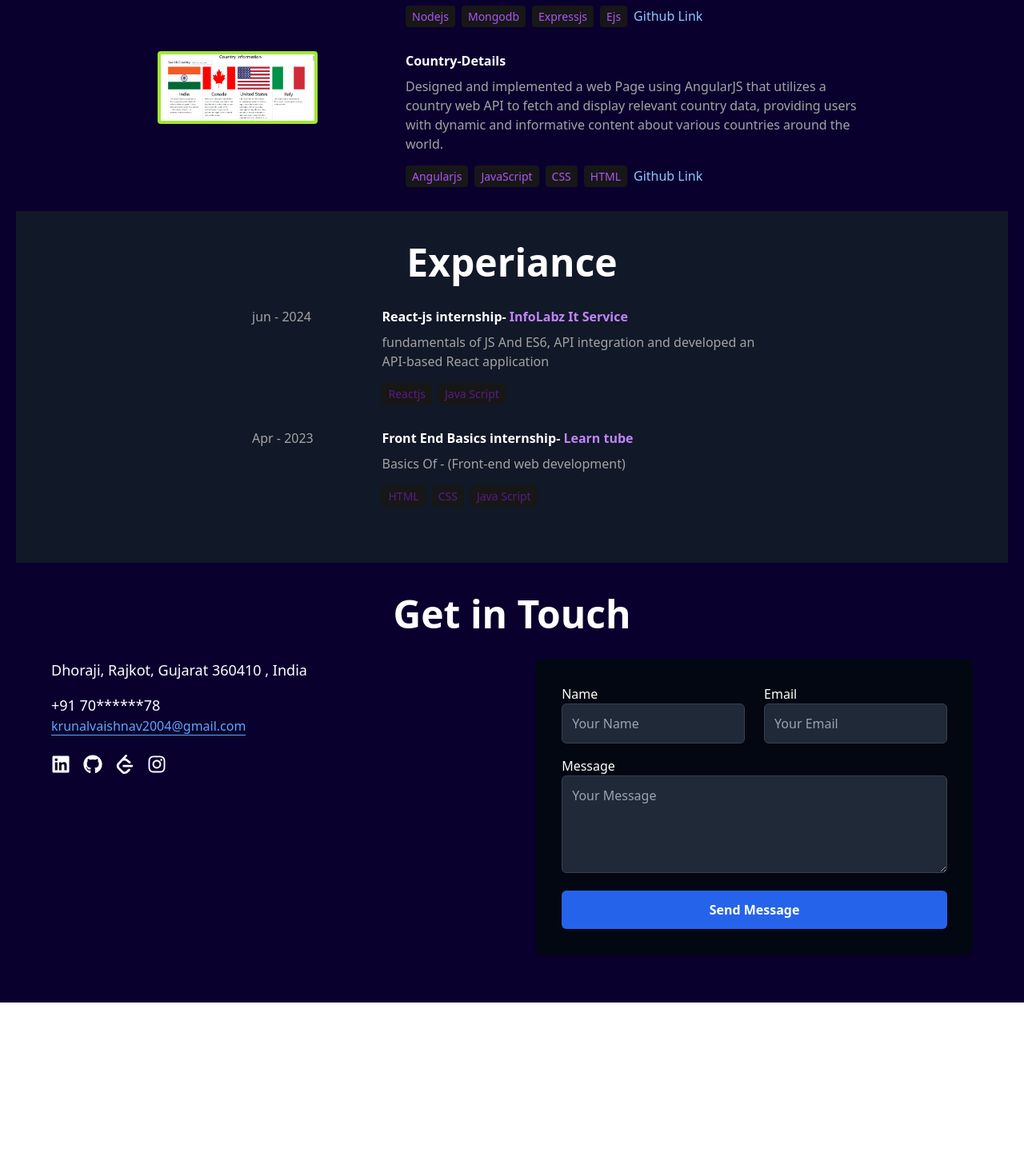
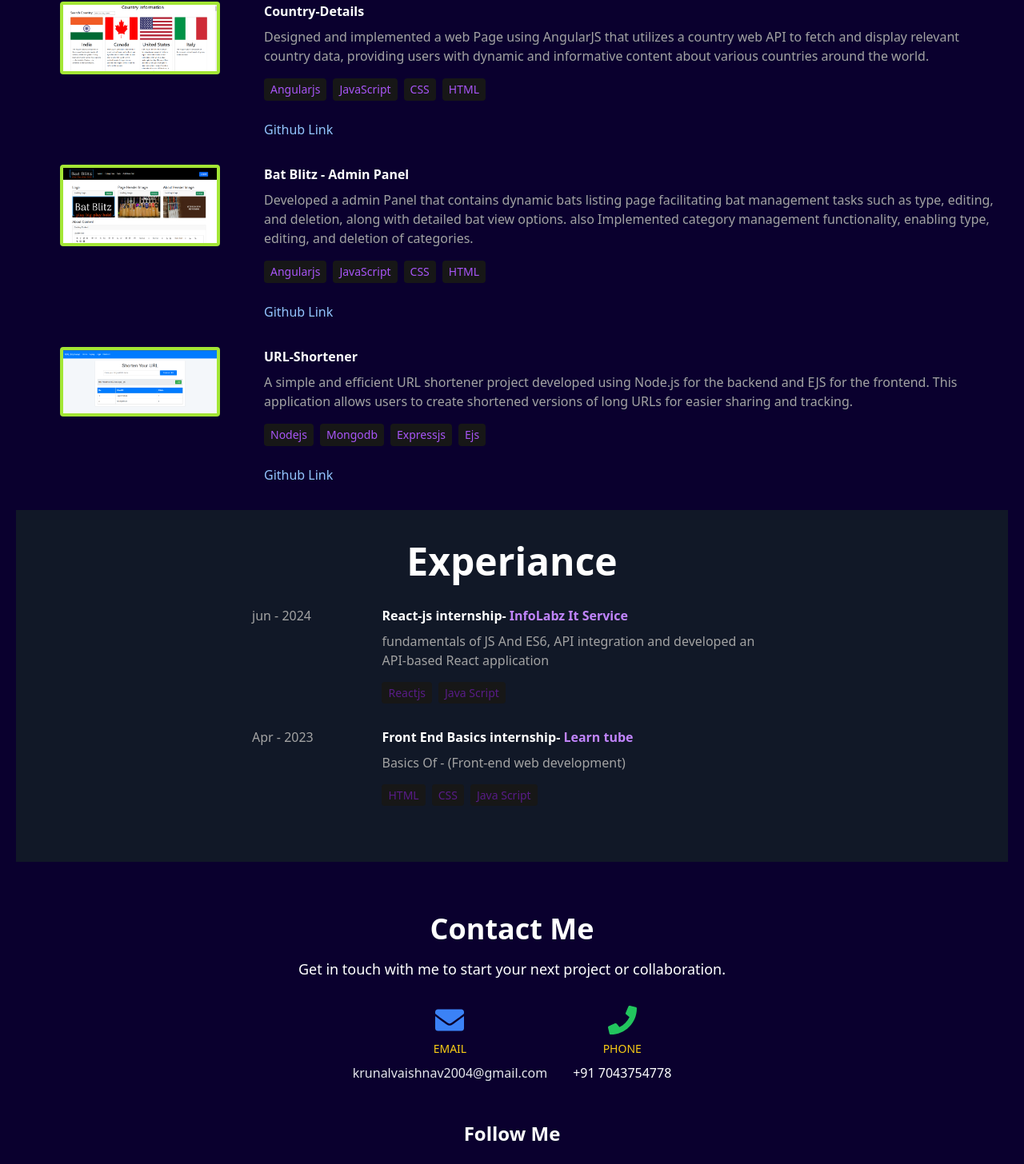
Before and after one commit to krunalvaishnav/Portfolio, a React (Create React App) app: page / in a window 1280 px wide. Shown: the part 2186-3642 px from the top of the page at 80% size. Before the commit the page ends 3440 px from the top, so only its background shows below. Built offline with nearby package versions, Linux system fonts and the light colour scheme; the HTML template or start-up script is replaced by a standard one.

Commit message:
make a code responsive

```diff
--- a/src/components/Contect/Contect.jsx
+++ b/src/components/Contect/Contect.jsx
@@ -1,109 +1,88 @@
 import React from "react";
 import { CONTACT } from "../../constants/index.js";
-import { FaLinkedin, FaInstagram, FaGithub } from "react-icons/fa";
+import {
+  FaEnvelope,
+  FaPhone,
+  FaLinkedin,
+  FaGithub,
+  FaInstagram,
+} from "react-icons/fa";
 import { SiLeetcode } from "react-icons/si";
 
 function Contact() {
   return (
-    <div className="flex flex-col justify-center items-center text-white py-10 px-6">
-      <h1 className="text-5xl font-bold mb-8 text-center">Get in Touch</h1>
+    <div className="flex flex-col justify-center items-center text-white py-16 px-6 ">
+      <h1 className="text-4xl font-bold mb-4 text-center">Contact Me</h1>
+      <p className="text-lg text-center mb-8">
+        Get in touch with me to start your next project or collaboration.
+      </p>
 
-      <div className="w-full max-w-6xl flex flex-col lg:flex-row justify-between items-start lg:space-x-16 text-left">
-        <div className="lg:w-1/2 mb-8 lg:mb-0">
-          <div className="space-y-4 mb-6">
-            <p className="text-lg">{CONTACT.address}</p>
-            <p className="text-lg">{CONTACT.phoneNo}</p>
+      {/* Contact Icons and Details */}
+      <div className="flex gap-8 justify-center items-center max-w-4xl mx-auto">
+        {/* Email */}
+        <div className="flex flex-col items-center space-y-2 ">
+          <FaEnvelope className="text-blue-500 text-4xl" />
+          <p className="text-sm font-medium text-yellow-400">EMAIL</p>
           <a
             href={`mailto:${CONTACT.email}`}
-              className="text-blue-400 hover:text-blue-600 transition border-b border-blue-400"
+            className=" text-gray-200 hover:text-blue-500 transition"
           >
             {CONTACT.email}
           </a>
         </div>
-          <div className="mt-4 flex gap-4 text-2xl">
+
+        {/* Phone */}
+        <div className="flex flex-col items-center space-y-2">
+          <FaPhone className="text-green-500 text-4xl" />
+          <p className="text-sm font-medium text-yellow-400">PHONE</p>
+          <p className="hover:text-blue-500 transition">{CONTACT.phoneNo}</p>
+        </div>
+      </div>
+
+      {/* Follow Us Section */}
+      <div className="mt-12 text-center">
+        <h2 className="text-2xl font-semibold mb-6">Follow Me</h2>
+        <div className="flex justify-center gap-6 text-3xl">
+          {/* LinkedIn */}
           <a
             href="https://www.linkedin.com/in/krunalvaishnav/"
             target="_blank"
             rel="noopener noreferrer"
+            className="text-blue-500 hover:text-blue-700 transition"
           >
             <FaLinkedin />
           </a>
+
+          {/* GitHub */}
           <a
-              href="https://github.com/krunalvaishnav1"
+            href="https://github.com/krunalvaishnav"
             target="_blank"
             rel="noopener noreferrer"
+            className="text-gray-400 hover:text-gray-600 transition"
           >
             <FaGithub />
           </a>
+
+          {/* LeetCode */}
           <a
-              href="https://leetcode.com/u/krunalvaishnav1/"
+            href="https://leetcode.com/u/krunalvaishnav/"
             target="_blank"
             rel="noopener noreferrer"
+            className="text-yellow-500 hover:text-yellow-700 transition"
           >
             <SiLeetcode />
           </a>
+
+          {/* Instagram */}
           <a
             href="https://www.instagram.com/mr___vaishnav__/"
             target="_blank"
             rel="noopener noreferrer"
+            className="text-pink-500 hover:text-pink-700 transition"
           >
             <FaInstagram />
           </a>
         </div>
-        </div>
-
-        {/* Contact Form */}
-        <form className="lg:w-1/2 bg-gray-950 text-white rounded-lg shadow-lg p-8 space-y-4">
-          <div className="flex flex-col md:flex-row justify-between gap-6">
-            <div className="w-full">
-              <label htmlFor="name" className="block text-left font-medium">
-                Name
-              </label>
-              <input
-                type="text"
-                id="name"
-                name="name"
-                className="w-full p-3 bg-gray-800 border border-gray-700 rounded-md focus:outline-none focus:ring-2 focus:ring-blue-500"
-                placeholder="Your Name"
-                required
-              />
-            </div>
-            <div className="w-full">
-              <label htmlFor="email" className="block text-left font-medium">
-                Email
-              </label>
-              <input
-                type="email"
-                id="email"
-                name="email"
-                className="w-full p-3 bg-gray-800 border border-gray-700 rounded-md focus:outline-none focus:ring-2 focus:ring-blue-500"
-                placeholder="Your Email"
-                required
-              />
-            </div>
-          </div>
-
-          <div>
-            <label htmlFor="message" className="block text-left font-medium">
-              Message
-            </label>
-            <textarea
-              id="message"
-              name="message"
-              rows="4"
-              className="w-full p-3 bg-gray-800 border border-gray-700 rounded-md focus:outline-none focus:ring-2 focus:ring-blue-500"
-              placeholder="Your Message"
-              required
-            />
-          </div>
-
-          <button
-            type="submit"
-            className="w-full bg-blue-600 hover:bg-blue-700 text-white py-3 rounded-md font-semibold transition"
-          >
-            Send Message
-          </button>
-        </form>
       </div>
     </div>
   );
--- a/src/components/Main/Main.jsx
+++ b/src/components/Main/Main.jsx
@@ -5,32 +5,31 @@ import cv from "../../assets/Krunal Vaishnav.pdf";
 function Main() {
   return (
     <div className="flex flex-col justify-center items-center text-blue-200 py-10 px-6">
-      <div className="w-full max-w-6xl flex flex-col lg:flex-row justify-between items-start lg:space-x-16 text-left  pb-4 lg:mb-35">
+      <div className="w-full max-w-6xl flex flex-col lg:flex-row justify-between items-start lg:space-x-16 text-left pb-4 lg:mb-35">
         <div className="w-full lg:w-1/2 mb-8 lg:mb-0">
           <div className="flex flex-col items-center lg:items-start">
-            <h1 className="pb-4 font-semibold tracking-tight lg:mt-16 text-7xl">
+            <h1 className="pb-4 font-semibold tracking-tight lg:mt-16 text-4xl sm:text-5xl md:text-6xl lg:text-7xl">
               Krunal Vaishnav
             </h1>
-            <span className="bg-gradient-to-r from-pink-300 via-slate-400 to-purple-500 bg-clip-text text-4xl text-transparent">
+            <span className="bg-gradient-to-r from-pink-300 via-slate-400 to-purple-500 bg-clip-text text-2xl sm:text-3xl md:text-4xl text-transparent">
               Full Stack Developer
             </span>
-            <p className="my-3 py-2 max-w-xl font-light tracking-tighter text-center lg:text-left">
+            <p className="my-3 py-2 max-w-xl font-light tracking-tighter text-center sm:text-left text-sm sm:text-base">
               I am a Fourth-year BE.IT student and a proficient Full Stack
               Developer, skilled in both MERN and MEAN stacks.
             </p>
             <a
               href={cv}
               download="Krunal_Vaishnav_CV.pdf"
-              className="mt-4 inline-block bg-gradient-to-r from-blue-900 via-blue-500 to-blue-900 text-white font-semibold py-2 px-4 rounded"
+              className="mt-4 inline-block bg-gradient-to-r from-blue-900 via-blue-500 to-blue-900 text-white font-semibold py-2 px-4 rounded text-sm sm:text-base"
             >
               Download CV
             </a>
-            {/* <a href="">Contect</a> */}
           </div>
         </div>
-        <div className="w-full lg:w-1/2 flex justify-center lg:pt-20">
+        <div className="w-full lg:w-1/2 flex  justify-center lg:pt-20">
           <img
-            className="rounded-2xl w-auto h-80"
+            className="rounded-2xl w-auto h-48  sm:h-64 md:h-72 lg:h-80"
             src={profilepic}
             alt="profilepicture"
           />
--- a/src/components/Project/Project.jsx
+++ b/src/components/Project/Project.jsx
@@ -1,40 +1,54 @@
-import React from 'react';
-import { PROJECTS } from '../../constants/index.js';
+import React from "react";
+import { PROJECTS } from "../../constants/index.js";
 
 function Project() {
   return (
-    <div className='mt-8'>
-      <h1 className='text-5xl font-bold mb-8 text-center'>Projects</h1>
+    <div className="mt-8">
+      <h1 className="text-5xl font-bold mb-8 text-center">Projects</h1>
       <div>
         {PROJECTS.map((Project, index) => (
-          <div key={index} className='mb-8 flex flex-wrap lg:justify-center'>
-            <div className='w-full lg:w-1/4'>
+          <div key={index} className="mb-8 flex flex-wrap lg:justify-center">
+            <div className="w-full sm:w-1/2 md:w-1/3 lg:w-1/4">
               <img
                 src={Project.image}
                 width={200}
                 height={200}
                 alt={Project.title}
-                className='mb-6 rounded border-4 border-lime-400'
+                className="mb-6 rounded border-4 border-lime-400 mx-auto"
               />
             </div>
-            <div className='w-full max-w-xl lg:w-3/4'>
-              <h6 className='mb-2 font-semibold'>{Project.title}</h6>
-              <p className='mb-4 text-neutral-400'>{Project.description}</p>
+            <div className="w-full sm:w-1/2 md:w-2/3 lg:w-3/4">
+              <h6 className="mb-2 font-semibold">{Project.title}</h6>
+              <p className="mb-4 text-neutral-400">{Project.description}</p>
+              <div className="flex flex-wrap mb-4">
                 {Project.technologies.map((tech, index) => (
                   <span
                     key={index}
-                  className='mr-2 rounded bg-neutral-900 px-2 py-1 text-sm font-medium text-purple-500'
+                    className="mr-2 mb-2 rounded bg-neutral-900 px-2 py-1 text-sm font-medium text-purple-500"
                   >
                     {tech}
                   </span>
                 ))}
+              </div>
+              {Project.title === "Tulsi Ropes Industry Website" ? (
                 <a
                   href={Project.link}
-                className='text-blue-300 hover:underline'
-                target='_blank'
+                  className="text-blue-300 hover:underline"
+                  target="_blank"
+                  rel="noopener noreferrer"
+                >
+                  Visit Website
+                </a>
+              ) : (
+                <a
+                  href={Project.link}
+                  className="text-blue-300 hover:underline"
+                  target="_blank"
+                  rel="noopener noreferrer"
                 >
                   Github Link
                 </a>
+              )}
             </div>
           </div>
         ))}
--- a/src/components/Skills/Skills.jsx
+++ b/src/components/Skills/Skills.jsx
@@ -8,47 +8,47 @@ import React from "react";
 function Skills() {
   return (
     <div className="flex flex-col justify-center items-center bg-gradient-to-b from-gray-900 to-gray-900 text-white py-16 px-6">
-      <h1 className="text-5xl mt-9 font-bold mb-8 text-center">Skills</h1>
-      <div className="grid grid-cols-1 sm:grid-cols-2 md:grid-cols-3 lg:grid-cols-5 gap-8 items-center justify-center">
+      <h1 className="text-4xl sm:text-5xl mt-9 font-bold mb-8 text-center">Skills</h1>
+      <div className="grid grid-cols-2 sm:grid-cols-3 md:grid-cols-4 lg:grid-cols-5 gap-6 sm:gap-8 items-center justify-center">
         <div className="rounded-2xl border-4 border-neutral-800 p-4 flex flex-col items-center">
-          <FaJava className="text-7xl text-red-600" />
-          <p className="mt-1 text-center text-blue-200">Java</p>
+          <FaJava className="text-5xl sm:text-7xl text-red-600" />
+          <p className="mt-1 text-center text-blue-200 text-sm sm:text-base">Java</p>
         </div>
         <div className="rounded-2xl border-4 border-neutral-800 p-4 flex flex-col items-center">
-          <IoLogoJavascript className="text-7xl text-yellow-400" />
-          <p className="mt-1 text-center text-blue-200">Javascript</p>
+          <IoLogoJavascript className="text-5xl sm:text-7xl text-yellow-400" />
+          <p className="mt-1 text-center text-blue-200 text-sm sm:text-base">Javascript</p>
         </div>
         <div className="rounded-2xl border-4 border-neutral-800 p-4 flex flex-col items-center">
-          <RiReactjsLine className="text-7xl text-cyan-400" />
-          <p className="mt-1 text-center text-blue-200">ReactJs</p>
+          <RiReactjsLine className="text-5xl sm:text-7xl text-cyan-400" />
+          <p className="mt-1 text-center text-blue-200 text-sm sm:text-base">ReactJs</p>
         </div>
         <div className="rounded-2xl border-4 border-neutral-800 p-4 flex flex-col items-center">
-          <FaNodeJs className="text-7xl text-green-500" />
-          <p className="mt-1 text-center text-blue-200">NodeJs</p>
+          <FaNodeJs className="text-5xl sm:text-7xl text-green-500" />
+          <p className="mt-1 text-center text-blue-200 text-sm sm:text-base">NodeJs</p>
         </div>
         <div className="rounded-2xl border-4 border-neutral-800 p-4 flex flex-col items-center">
-          <BiLogoMongodb className="text-7xl text-green-500" />
-          <p className="mt-1 text-center text-blue-200">Mongodb</p>
+          <BiLogoMongodb className="text-5xl sm:text-7xl text-green-500" />
+          <p className="mt-1 text-center text-blue-200 text-sm sm:text-base">Mongodb</p>
         </div>
         <div className="rounded-2xl border-4 border-neutral-800 p-4 flex flex-col items-center">
-          <FaFigma className="text-7xl text-pink-400" />
-          <p className="mt-1 text-center text-blue-200">Figma</p>
+          <FaFigma className="text-5xl sm:text-7xl text-pink-400" />
+          <p className="mt-1 text-center text-blue-200 text-sm sm:text-base">Figma</p>
         </div>
         <div className="rounded-2xl border-4 border-neutral-800 p-4 flex flex-col items-center">
-          <FaHtml5 className="text-7xl text-red-500" />
-          <p className="mt-1 text-center text-blue-200">HTML</p>
+          <FaHtml5 className="text-5xl sm:text-7xl text-red-500" />
+          <p className="mt-1 text-center text-blue-200 text-sm sm:text-base">HTML</p>
         </div>
         <div className="rounded-2xl border-4 border-neutral-800 p-4 flex flex-col items-center">
-          <FaCss3Alt className="text-7xl text-blue-500" />
-          <p className="mt-1 text-center text-blue-200">CSS</p>
+          <FaCss3Alt className="text-5xl sm:text-7xl text-blue-500" />
+          <p className="mt-1 text-center text-blue-200 text-sm sm:text-base">CSS</p>
         </div>
         <div className="rounded-2xl border-4 border-neutral-800 p-4 flex flex-col items-center">
-          <FaGitAlt className="text-7xl text-red-500" />
-          <p className="mt-1 text-center text-blue-200">Git</p>
+          <FaGitAlt className="text-5xl sm:text-7xl text-red-500" />
+          <p className="mt-1 text-center text-blue-200 text-sm sm:text-base">Git</p>
         </div>
         <div className="rounded-2xl border-4 border-neutral-800 p-4 flex flex-col items-center">
-          <FiDatabase className="text-7xl text-blue-500" />
-          <p className="mt-1 text-center text-blue-200">SQL</p>
+          <FiDatabase className="text-5xl sm:text-7xl text-blue-500" />
+          <p className="mt-1 text-center text-blue-200 text-sm sm:text-base">SQL</p>
         </div>
       </div>
     </div>
--- a/src/constants/index.js
+++ b/src/constants/index.js
@@ -5,6 +5,7 @@ import project4 from "../assets/projects/project-4.jpg";
 import project5 from "../assets/projects/project-5.jpg";
 import project6 from "../assets/projects/project-6.jpg";
 import project7 from "../assets/projects/project-7.jpg";
+import project8 from "../assets/projects/project-8.jpg";
 
 export const HERO_CONTENT = `I am a passionate full stack developer with a knack for crafting robust and scalable web applications. With 5 years of hands-on experience, I have honed my skills in front-end technologies like Reactjs, as well as back-end technologies like Nodejs, MySQL, and MongoDB. My goal is to leverage my expertise to create innovative solutions that drive business growth and deliver exceptional user experiences.`;
 
@@ -29,12 +30,20 @@ export const EXPERIENCES = [
 
 export const PROJECTS = [
   {
+    title: "Tulsi Ropes Industry Website",
+    image: project8,
+    description:
+      "Developed a professional website for Tulsi Ropes Industry as a freelance project. The website showcases the company's products, including ropes and packaging materials, and provides a seamless user experience with responsive design and easy navigation. Hosted on Hostinger, it ensures reliable performance and accessibility for potential customers.",
+    technologies: ["React", "JavaScript", "CSS", "HTML"],
+    link: "https://www.tulsiropesindustry.com",
+  },
+  {
     title: "IP Descovery and Open ports",
     image: project1,
     description:
       "Enter your IP address and get detailed information about your location, internet service provider, and more.",
     technologies: ["Reactjs", "Nodejs", "Mongodb", "Expressjs", "Tailwind css"],
-    link:"https://github.com/krunalvaishnav1/IPDO-IP-discovery-and-open-ports-.git"
+    link: "https://github.com/krunalvaishnav1/IPDO-IP-discovery-and-open-ports-.git",
   },
   {
     title: "Snapbite",
@@ -42,7 +51,7 @@ export const PROJECTS = [
     description:
       " Developed a full-featured food delivery website with product filtering, search, and cart functionality. Integrated secure user authentication, real-time food tracking, and an admin dashboard for managing orders, users and products.",
     technologies: ["Reactjs", "Nodejs", "Mongodb", "Expressjs", "Tailwind css"],
-    link:"https://github.com/krunalvaishnav1/Snapbite.git"
+    link: "https://github.com/krunalvaishnav1/Snapbite.git",
   },
   {
     title: "Blogiverse",
@@ -50,7 +59,7 @@ export const PROJECTS = [
     description:
       "Developed Blogiverse a dynamic blog platform using Node.js, MongoDB, and EJS. Key features include user, authentication, adding and deleting blog posts, and commenting functionality. ",
     technologies: ["Nodejs", "Mongodb", "Expressjs", "Ejs"],
-    link:"https://github.com/krunalvaishnav1/Blogiverse.git"
+    link: "https://github.com/krunalvaishnav1/Blogiverse.git",
   },
   {
     title: "Portfolio",
@@ -58,15 +67,23 @@ export const PROJECTS = [
     description:
       "A personal portfolio website showcasing projects, skills, and contact information.",
     technologies: ["React", "Tailwing css"],
-    link:"https://github.com/krunalvaishnav1/Portfolio.git"
+    link: "https://github.com/krunalvaishnav1/Portfolio.git",
+  },
+  {
+    title: "Country-Details",
+    image: project7,
+    description:
+      "Designed and implemented a web Page using AngularJS that utilizes a country web API to fetch and display relevant country data, providing users with dynamic and informative content about various countries around the world.",
+    technologies: ["Angularjs", "JavaScript", "CSS", "HTML"],
+    link: "https://github.com/krunalvaishnav1/Country-Details.git",
   },
   {
     title: " Bat Blitz - Admin Panel",
     image: project5,
     description:
       "Developed a admin Panel that contains dynamic bats listing page facilitating bat management tasks such as type, editing, and deletion, along with detailed bat view options. also Implemented category management functionality, enabling type, editing, and deletion of categories.",
-    technologies: ["Angularjs","JavaScript","CSS", "HTML"],
-    link:"https://github.com/krunalvaishnav1/Bat-Blitz---Admin-panel-.git"
+    technologies: ["Angularjs", "JavaScript", "CSS", "HTML"],
+    link: "https://github.com/krunalvaishnav1/Bat-Blitz---Admin-panel-.git",
   },
   {
     title: "URL-Shortener",
@@ -74,20 +91,12 @@ export const PROJECTS = [
     description:
       "A simple and efficient URL shortener project developed using Node.js for the backend and EJS for the frontend. This application allows users to create shortened versions of long URLs for easier sharing and tracking.",
     technologies: ["Nodejs", "Mongodb", "Expressjs", "Ejs"],
-    link:"https://github.com/krunalvaishnav1/URL-Shortener.git"
-  },
-  {
-    title: "Country-Details",
-    image: project7,
-    description:
-      "Designed and implemented a web Page using AngularJS that utilizes a country web API to fetch and display relevant country data, providing users with dynamic and informative content about various countries around the world.",
-    technologies: ["Angularjs","JavaScript","CSS", "HTML"],
-    link:"https://github.com/krunalvaishnav1/Country-Details.git"
+    link: "https://github.com/krunalvaishnav1/URL-Shortener.git",
   },
 ];
 
 export const CONTACT = {
   address: "Dhoraji, Rajkot, Gujarat 360410 , India",
-  phoneNo: "+91 70******78 ",
+  phoneNo: "+91 7043754778 ",
   email: "krunalvaishnav2004@gmail.com",
 };
```
Also changed, not shown: src/assets/projects/project-8.jpg (added), 1 other file (tests, documents, lock files or other folders). Lines whose indentation alone changed are shown as unchanged.
